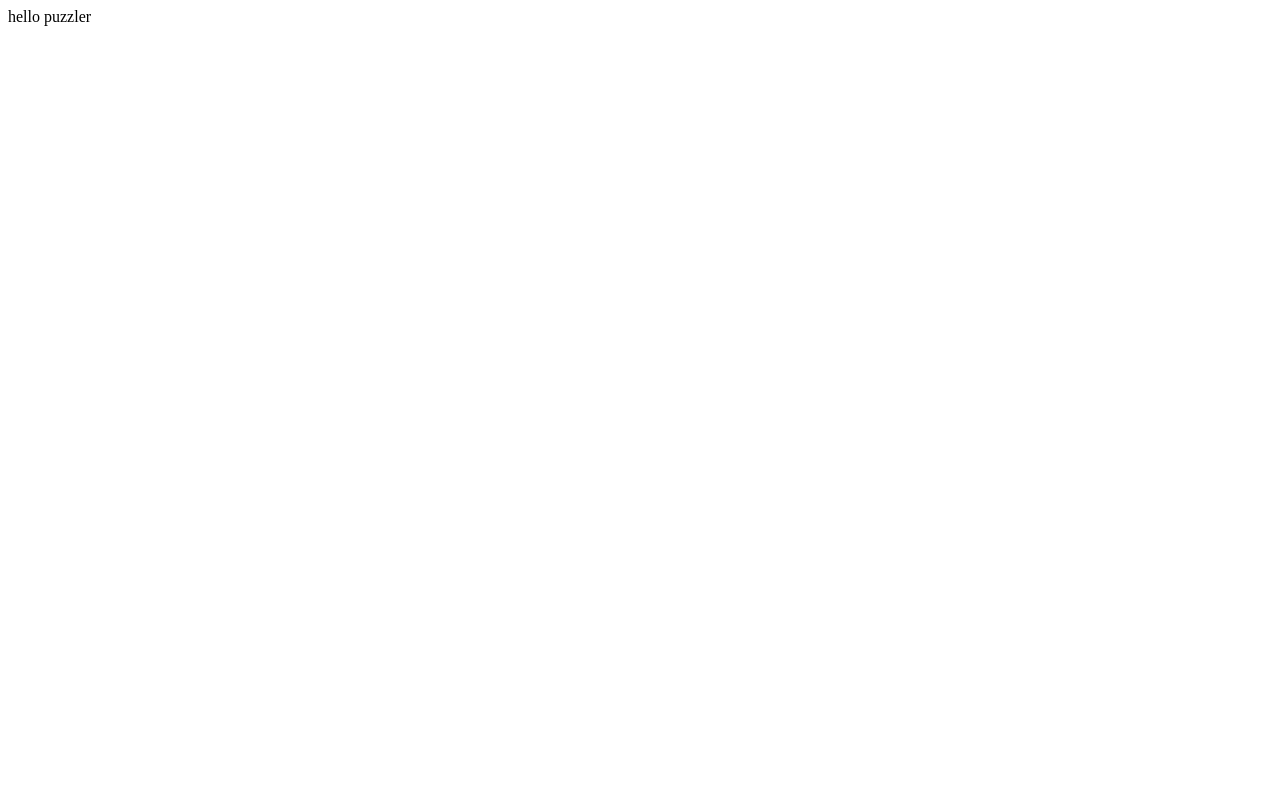
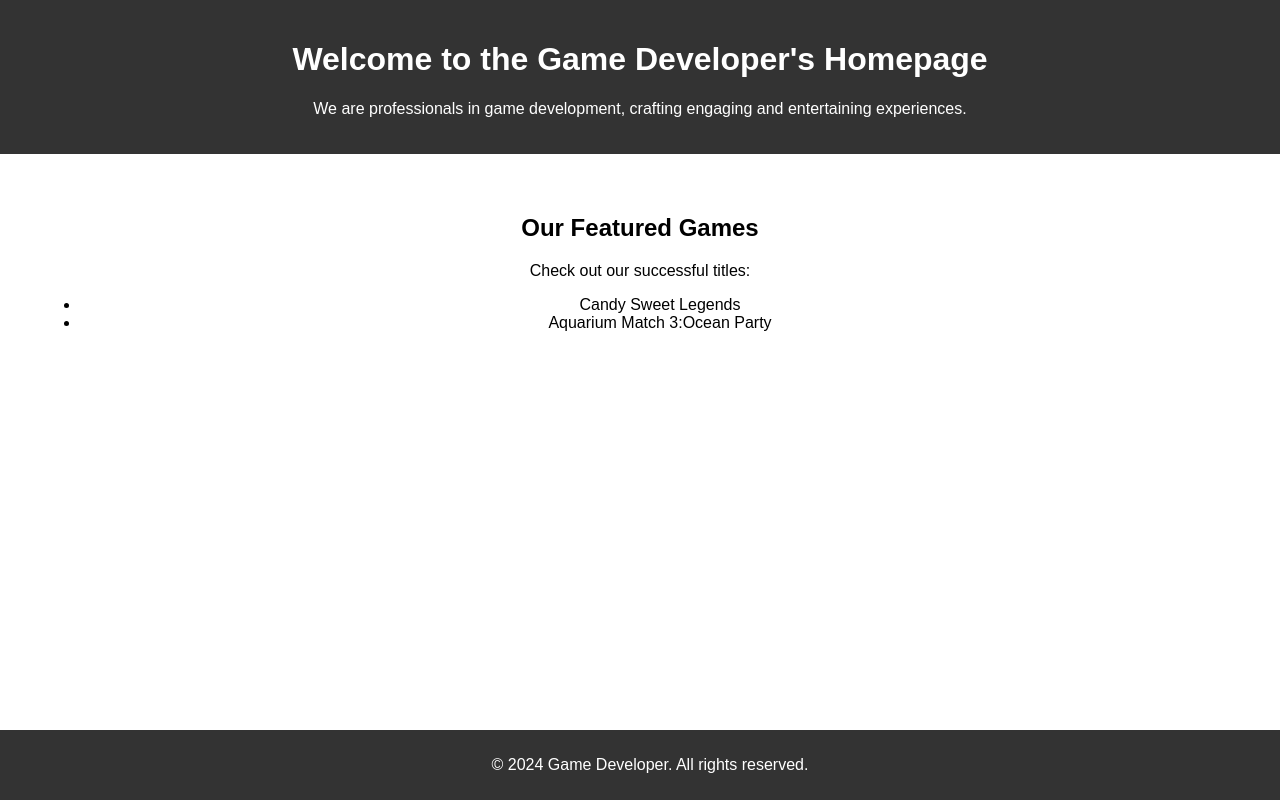
Before and after one commit to puzzlercloud/puzzlercloud.github.io, a plain HTML site: page index.html in a window 1280 px wide. Drawn offline with Linux system fonts and the light colour scheme.

Commit message:
Update index.html

```diff
--- a/index.html
+++ b/index.html
@@ -1 +1,68 @@
-hello   puzzler
+<!DOCTYPE html>
+<html lang="en">
+
+<head>
+    <meta charset="UTF-8">
+    <meta name="viewport" content="width=device-width, initial-scale=1.0">
+    <meta name="description" content="Welcome to the Game Developer's Homepage. We are professionals in game development, with successful titles like Candy Sweet Legends and Aquarium Match 3:Ocean Party.">
+    <meta name="keywords" content="game developer, Candy Sweet Legends, Aquarium Match 3:Ocean Party, game development">
+    <meta name="author" content="Your Name">
+
+    <title>Game Developer's Homepage</title>
+
+    <!-- Add your custom styles or link to an external stylesheet -->
+    <style>
+        body {
+            font-family: Arial, sans-serif;
+            margin: 0;
+            padding: 0;
+            box-sizing: border-box;
+        }
+
+        header {
+            background-color: #333;
+            color: #fff;
+            padding: 20px;
+            text-align: center;
+        }
+
+        section {
+            padding: 40px;
+            text-align: center;
+        }
+
+        footer {
+            background-color: #333;
+            color: #fff;
+            padding: 10px;
+            text-align: center;
+            position: fixed;
+            bottom: 0;
+            width: 100%;
+        }
+    </style>
+</head>
+
+<body>
+    <header>
+        <h1>Welcome to the Game Developer's Homepage</h1>
+        <p>We are professionals in game development, crafting engaging and entertaining experiences.</p>
+    </header>
+
+    <section>
+        <h2>Our Featured Games</h2>
+        <p>Check out our successful titles:</p>
+        <ul>
+            <li>Candy Sweet Legends</li>
+            <li>Aquarium Match 3:Ocean Party</li>
+        </ul>
+    </section>
+
+    <!-- Add more sections and content as needed -->
+
+    <footer>
+        <p>&copy; 2024 Game Developer. All rights reserved.</p>
+    </footer>
+</body>
+
+</html>
```
